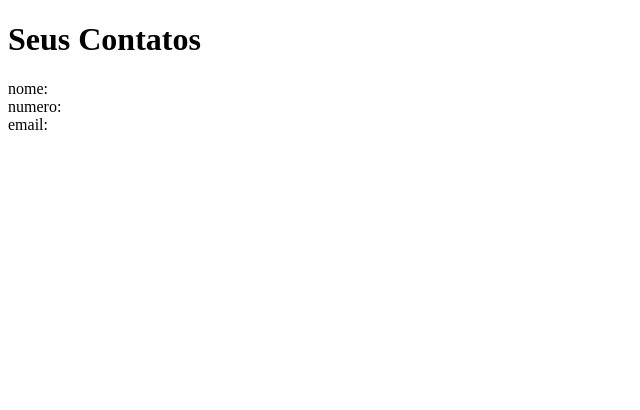
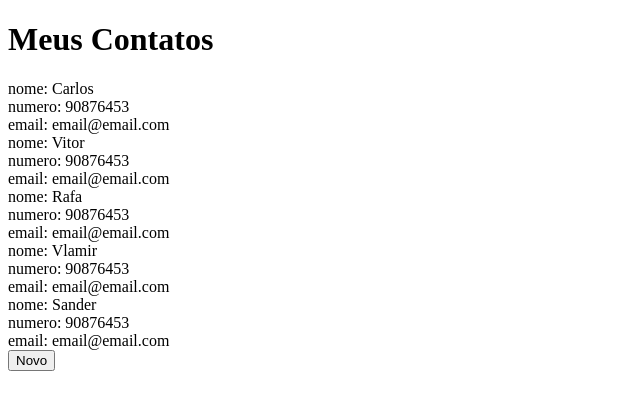
Before and after one commit to vithorDeveloper/ListaRedux, a React (Vite) app: page / in a window 1280 px wide. Shown: the top 410 px of the page, without its empty margins (0-640 px from the left). Built offline with nearby package versions, Linux system fonts and the light colour scheme.

Commit message:
implementando o Redux

```diff
--- a/package.json
+++ b/package.json
@@ -10,8 +10,11 @@
     "preview": "vite preview"
   },
   "dependencies": {
+    "@reduxjs/toolkit": "^2.2.2",
     "react": "^18.2.0",
-    "react-dom": "^18.2.0"
+    "react-dom": "^18.2.0",
+    "react-redux": "^9.1.0",
+    "redux": "^5.0.1"
   },
   "devDependencies": {
     "@types/react": "^18.2.66",
--- a/src/App.jsx
+++ b/src/App.jsx
@@ -1,9 +1,17 @@
-// import Form from "./containers/Cadastro"
+import { Provider } from "react-redux"
 import Home from "./containers/Home"
+import store from "./store"
+import Button from "./components/Button/style"
 
 const App = () => (
-  <>
-    <Home/>
-  </>
+  <Provider store={store}>
+  <h1>Meus Contatos</h1>
+    <Home nome={"Carlos"} numero={"90876453"} email={"email@email.com"}/>
+    <Home nome={"Vitor"} numero={"90876453"} email={"email@email.com"}/>
+    <Home nome={"Rafa"} numero={"90876453"} email={"email@email.com"}/>
+    <Home nome={"Vlamir"} numero={"90876453"} email={"email@email.com"}/>
+    <Home nome={"Sander"} numero={"90876453"} email={"email@email.com"}/>
+    <Button>Novo</Button>
+  </Provider>
 )
 export default App
--- a/src/containers/Home/index.jsx
+++ b/src/containers/Home/index.jsx
@@ -1,15 +1,14 @@
 import Container from "./style";
 
-const Home = () => {
+// eslint-disable-next-line react/prop-types
+const Home = ({nome, numero, email}) => {
 
   return(
     <Container>
-      <h1>Seus Contatos</h1>
-
     <div>
-      <span>nome: </span>
-      <span>numero: </span>
-      <span>email: </span>
+      <span>nome: {nome}</span>
+      <span>numero: {numero}</span>
+      <span>email: {email}</span>
     </div>
     </Container>
   )
--- /dev/null
+++ b/src/store/index.js
@@ -0,0 +1,8 @@
+import { configureStore } from "@reduxjs/toolkit";
+import salvarReducer from "./reducers/salvarContato";
+
+export default configureStore({
+  reducer:{
+      salvar: salvarReducer
+  }
+})
--- /dev/null
+++ b/src/store/reducers/salvarContato.js
@@ -0,0 +1,22 @@
+import { createSlice } from "@reduxjs/toolkit";
+
+export const salvarSlice = createSlice ({
+  name: 'salvar',
+  initialState: [
+    {id: 1, nome: 'vitor', email: 'vitor@emai.com', telefone: 19298374}
+  ],
+  reducers:{
+    addContato: (state, action) => {
+      const contato = {
+        id: new Date(),
+        nome: action.payload.nome,
+        email: action.payload.email,
+        telefone: action.payload.telefone
+      }
+      state.push(contato)
+    }
+  }
+})
+
+export const {addContato} = salvarSlice.actions
+export default salvarSlice.reducer
```
Also changed, not shown: src/containers/Cadastro/index.jsx (+47 -5 lines), 1 other file (tests, documents, lock files or other folders).
